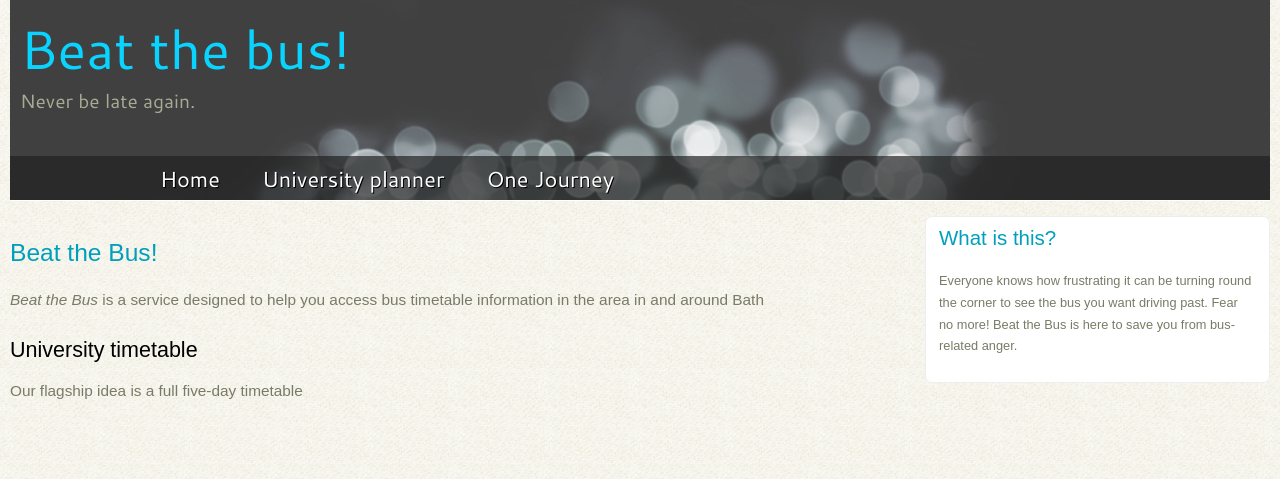
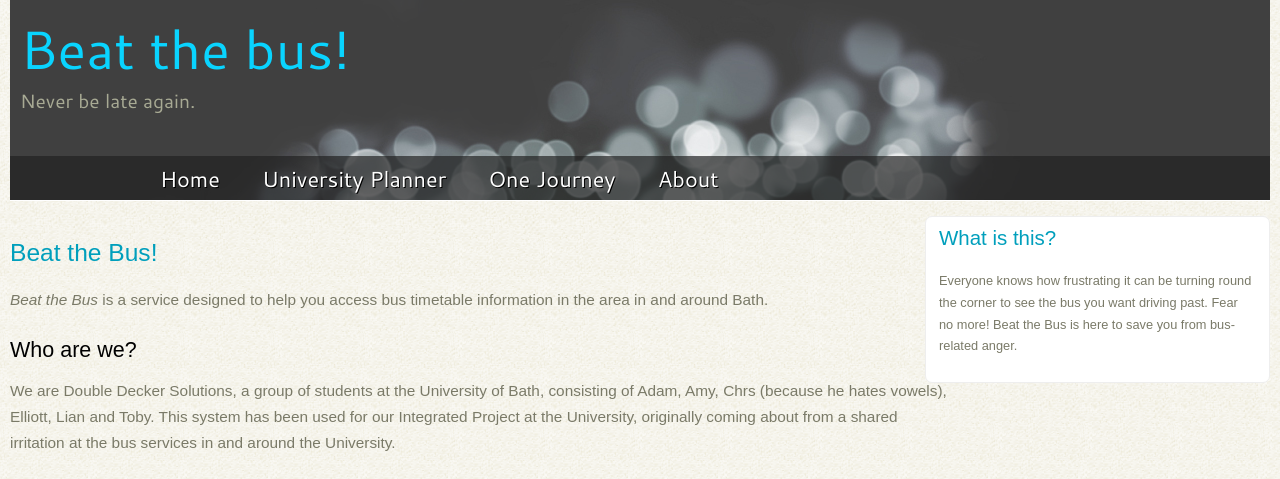
Before and after one commit to adamchen/bustracker, a Django app: page /about.html in a window 1280 px wide. Shown: the top 479 px of the page. Run offline with Django 3.2, Linux system fonts and the light colour scheme; parts of the project's set-up code (start-up, migrations or seed data) failed here and were passed over; some libraries are stand-ins or nearby versions; grey boxes are pictures that could not be loaded.

Commit message:
Final stylistic tweaks and suchlike

```diff
--- a/bustracker/bustracker/templates/home.html
+++ b/bustracker/bustracker/templates/home.html
@@ -4,7 +4,7 @@
 <h2 xmlns="http://www.w3.org/1999/html">What is this?</h2>
 <p>Everyone knows how frustrating it can be turning round the corner
     to see the bus you want driving past. Fear no more! Beat the Bus is here to save you from
-    bus-related anger.</a></p>
+    bus-related anger.</p>
 {% endblock %}
 {% block content %}
 <h2>Beat the Bus!</h2>
--- a/bustracker/templates/about.html
+++ b/bustracker/templates/about.html
@@ -8,8 +8,11 @@
 {% endblock %}
 {% block content %}
 <h2>Beat the Bus!</h2>
-<p><i>Beat the Bus</i> is a service designed to help you access bus timetable information in the area in and around Bath</p>
+<p><i>Beat the Bus</i> is a service designed to help you access bus timetable information in the area in and around Bath.</p>
 
-<h3>University timetable</h3>
-<p>Our flagship idea is a full five-day timetable</p>
+<h3>Who are we?</h3>
+<p>We are Double Decker Solutions, a group of students at the University of Bath, consisting of Adam, Amy, Chrs (because he hates vowels), Elliott, Lian and Toby. This system has been used for our Integrated Project at the University, originally coming about from a shared irritation at the bus services in and around the University.</p>
+
+<h3>What does this do?</h3>
+<p>We have two main features currently available. 'University Planner' will take the times that your timetable dictates you need to be on campus, and a postcode, and suggest three buses to get there on time. 'One Journey', on the other hand, takes two bus stops from the user and shows three buses for the times selected. We are only currently able to process U18 routes, however, given time (it takes about 1-2 hours per route) it is possible to load any bus timetable data in.</p>
 {%endblock%}
--- a/bustracker/templates/base.html
+++ b/bustracker/templates/base.html
@@ -30,8 +30,9 @@
         <div id="menu_container">
           <ul class="sf-menu" id="nav">
             <li><a href="/index.html">Home</a></li>
-            <li><a href="/timetableData/five_day">University planner</a></li>
+            <li><a href="/timetableData/five_day">University Planner</a></li>
             <li><a href="/timetableData/one_journey">One Journey</a></li>
+            <li><a href="/about.html">About</a></li>
           </ul>
         </div>
       </nav>
--- a/bustracker/templates/bus_stop_to.html
+++ b/bustracker/templates/bus_stop_to.html
@@ -3,7 +3,7 @@
 Single Journey
 {% endblock %}
 {% block sidebar %}
-    <h3>One journey query</h3>
+    <h2 xmlns="http://www.w3.org/1999/html">One journey query</h3>
     <p>Please insert a source, destination and time to travel.</p>
 {% endblock %}
 {% block content %}
--- a/bustracker/templates/five_day.html
+++ b/bustracker/templates/five_day.html
@@ -68,8 +68,8 @@
         <img src="{{STATIC_URL}}images/placeholder_google_image.png" style="margin: 5px;"/>
         Placeholder google maps image
     {% else %}
-        <h3>University Bus Timetabler</h3>
-        Please insert your postcode and the times you need to arrive at and leave the university in the form to the left.
+        <h2 xmlns="http://www.w3.org/1999/html">University Bus Timetabler</h2>
+        <p>Please insert your postcode and the times you need to arrive at and leave the university in the form to the left.</p>
     {% endif %}
 {% endblock %}
 
```
Also changed, not shown: 7 other files.
